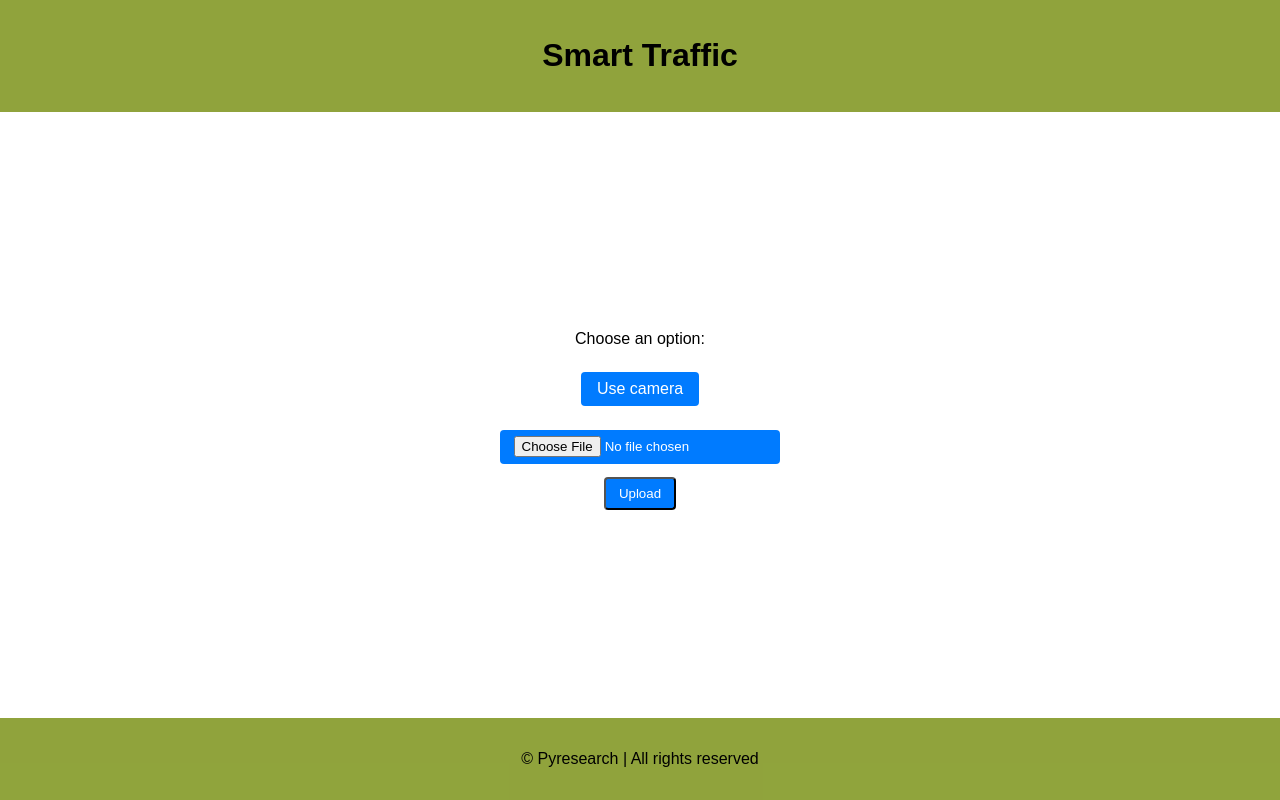
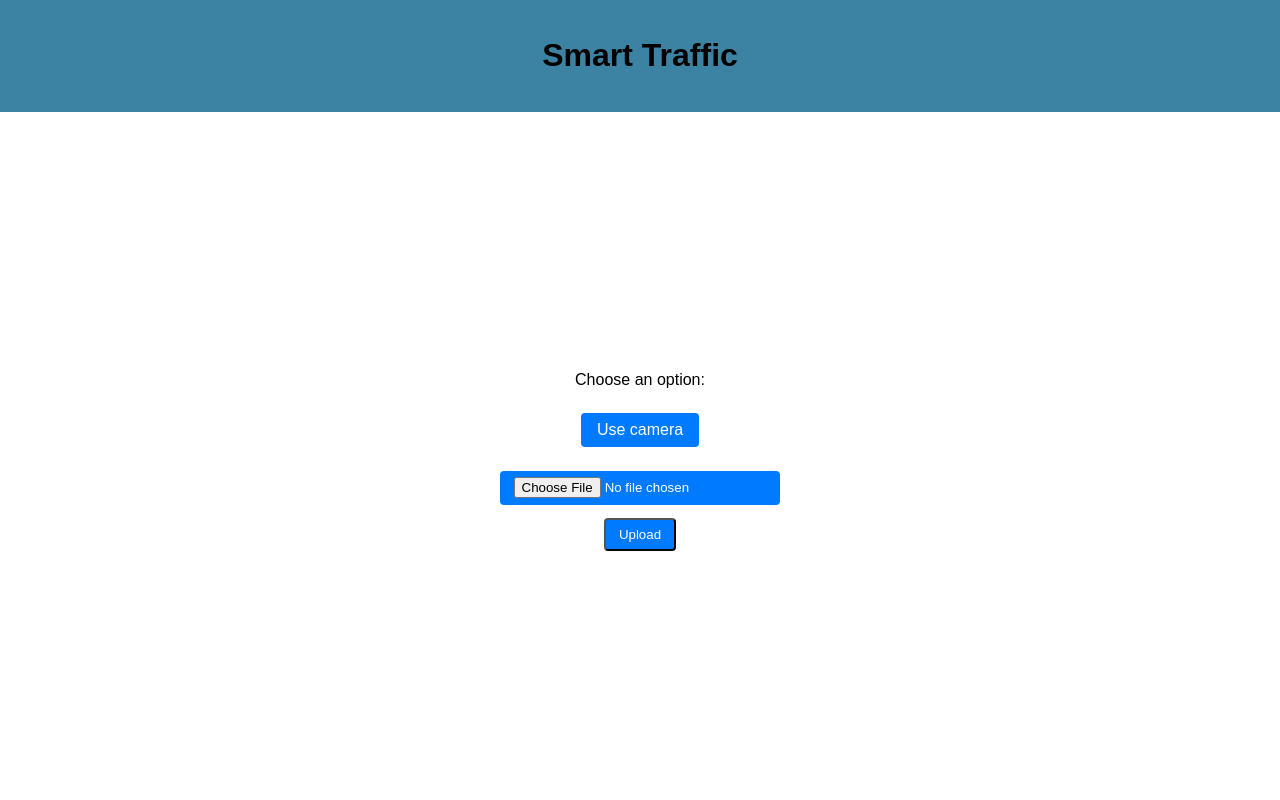
Before and after one commit to Frosty2804/Traffic-Management, a Flask app: page / in a window 1280 px wide. Run offline with Flask 3, Linux system fonts and the light colour scheme.

Commit message:
Edited html files

```diff
--- a/scanner/static/main.css
+++ b/scanner/static/main.css
@@ -12,7 +12,7 @@ header, footer {
     width: 100%;
     text-align: center;
     padding: 1em;
-    background-color: #80961fde;
+    background-color: #1f7096de;
 }
 
 main {
--- a/scanner/templates/index.html
+++ b/scanner/templates/index.html
@@ -20,8 +20,5 @@
             </form>
         </div>
     </main>
-    <footer>
-        <p>&copy; Pyresearch | All rights reserved</p>
-    </footer>
 </body>
 </html>
```
Also changed, not shown: core/templates/core/home.html (+0 -13 lines), core/templates/core/map.html (+7 -1 lines).
